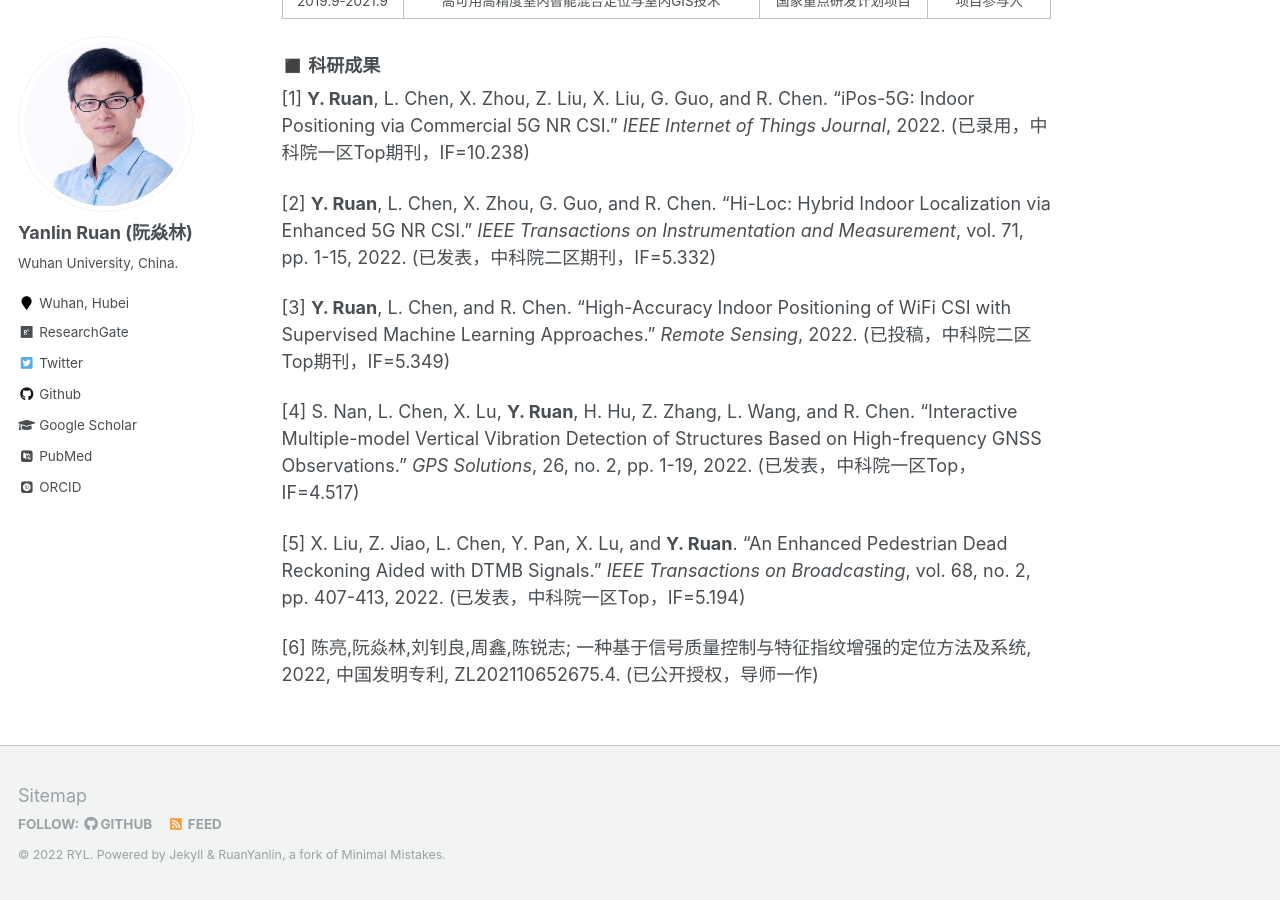
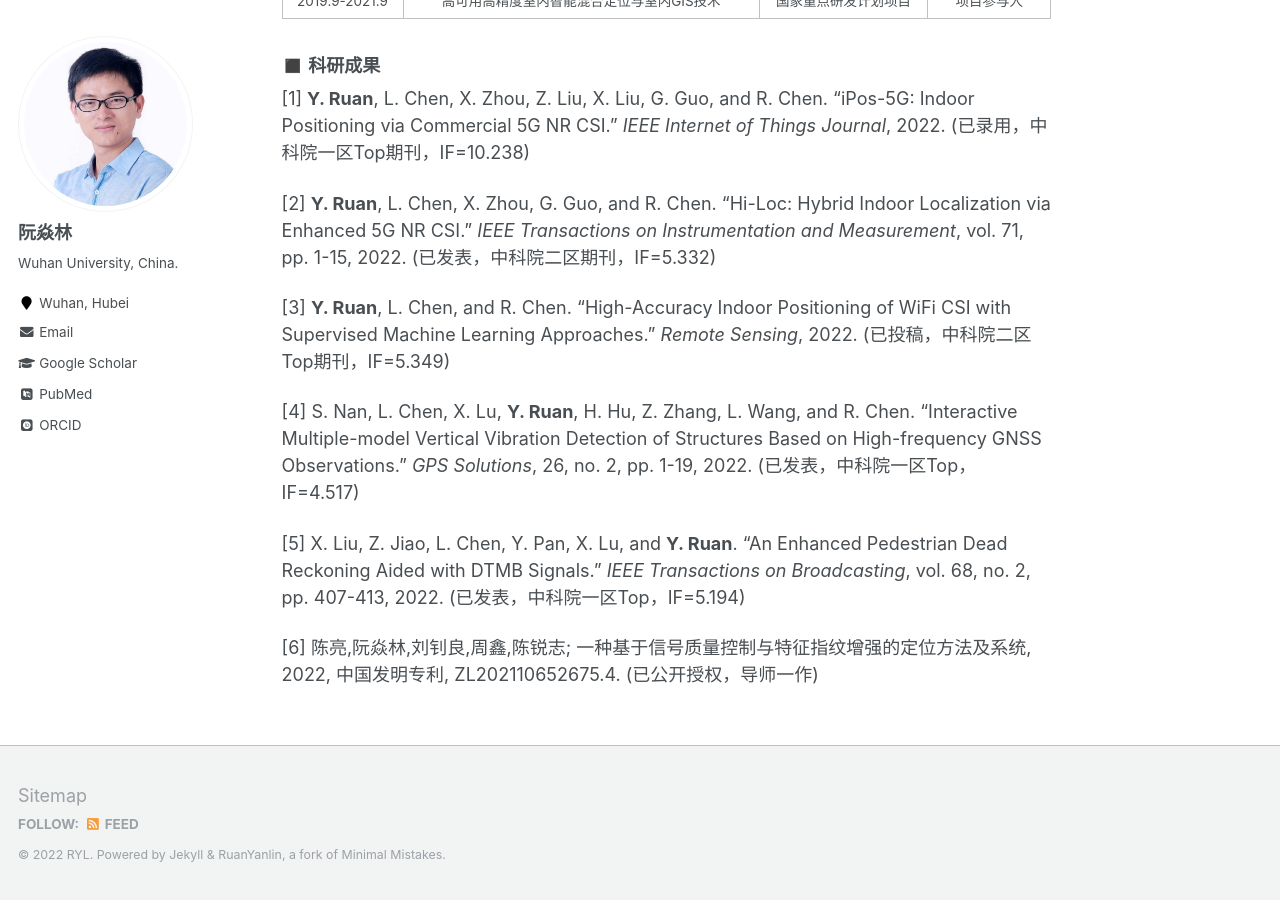
Before and after one commit to whuryl/whuryl.github.io, a Jekyll site: the page built from _pages/about.md, in a window 1280 px wide and 900 px high, scrolled down 1096 px. Built offline with Jekyll 4.4.1, drawn with Linux system fonts in a browser that asks for light colours; some web fonts are replaced.

Commit message:
Update _config.yml

```diff
--- a/_config.yml
+++ b/_config.yml
@@ -80,15 +80,15 @@ analytics:
 
 # Site Author
 author:
-  name             : "Yanlin Ruan (阮焱林)"
+  name             : "阮焱林"
   avatar           : "profile.png"
   bio              : "Wuhan University, China."
   location         : "Wuhan, Hubei"
   employer         :
   pubmed           : "https://ruanyanlin.cn"
   googlescholar    : "https://scholar.google.com/citations?user=IVA0DN0AAAAJ&hl=en"
-  email            :
-  researchgate     :  "https://www.researchgate.net/profile/Yanlin-Ruan"
+  email            : "ruanyanlin@whu.edu.cn"
+  researchgate     :
   uri              :
   bitbucket        :
   codepen          :
@@ -96,7 +96,7 @@ author:
   flickr           :
   facebook         :
   foursquare       :
-  github           : "https://github.com/whuryl"
+  github           :
   google_plus      :
   keybase          :
   instagram        :
@@ -109,7 +109,7 @@ author:
   stackoverflow    : # http://stackoverflow.com/users/123456/username
   steam            :
   tumblr           :
-  twitter          : "replacethistwitterhandle"
+  twitter          :
   vine             :
   weibo            :
   xing             :
```
